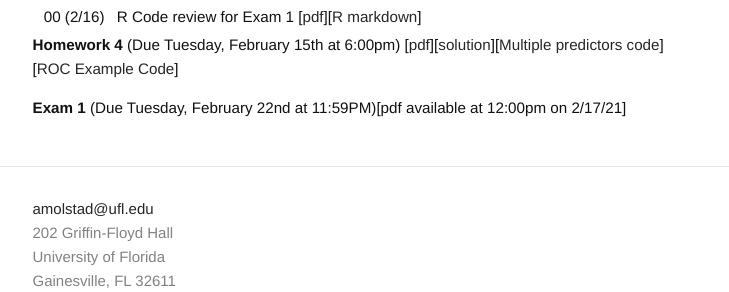
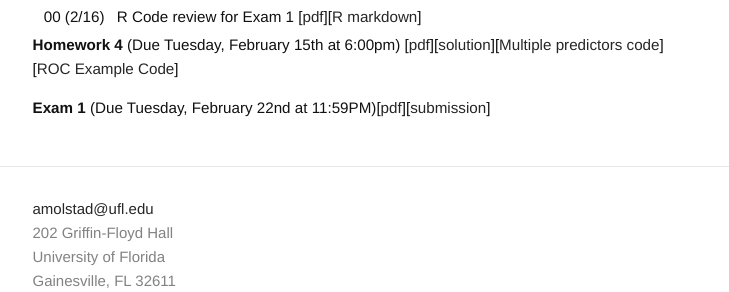
Before and after one commit to ajmolstad/ajmolstad.github.io, a Jekyll site: the page built from S22_STA4504.md, in a window 1280 px wide. Shown: the part 924-1216 px from the top of the page, without its empty margins (275-1004 px from the left). Built offline with Jekyll 4.4.1, drawn with Linux system fonts in a browser that asks for light colours.

Commit message:
Update S22_STA4504.md

```diff
--- a/S22_STA4504.md
+++ b/S22_STA4504.md
@@ -54,4 +54,4 @@ Note that you must be logged into your UFL eLearning account to access course ma
 **Homework 4** (Due Tuesday, February 15th at 6:00pm) [[pdf](https://ufl.instructure.com/files/66415518/download?download_frd=1)][[solution](https://ufl.instructure.com/files/66702332/download?download_frd=1)][[Multiple predictors code](https://ufl.instructure.com/files/66537491/download?download_frd=1)][[ROC Example Code](https://ufl.instructure.com/files/66537489/download?download_frd=1)]
 
 
-**Exam 1** (Due Tuesday, February 22nd at 11:59PM)[pdf available at 12:00pm on 2/17/21]
+**Exam 1** (Due Tuesday, February 22nd at 11:59PM)[[pdf](https://ufl.instructure.com/files/66708610/download?download_frd=1)][[submission](https://ufl.instructure.com/courses/449490/assignments/5136293)]
```
